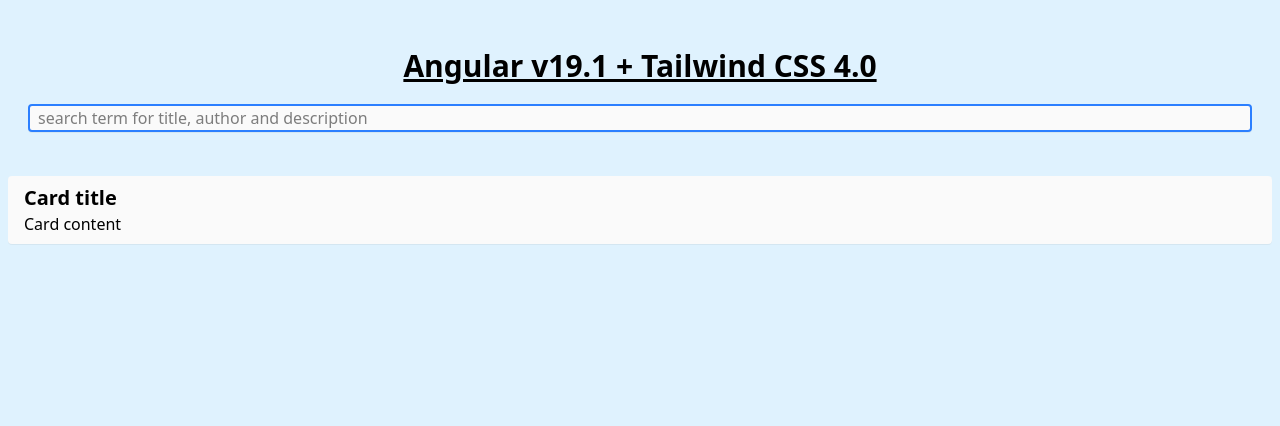
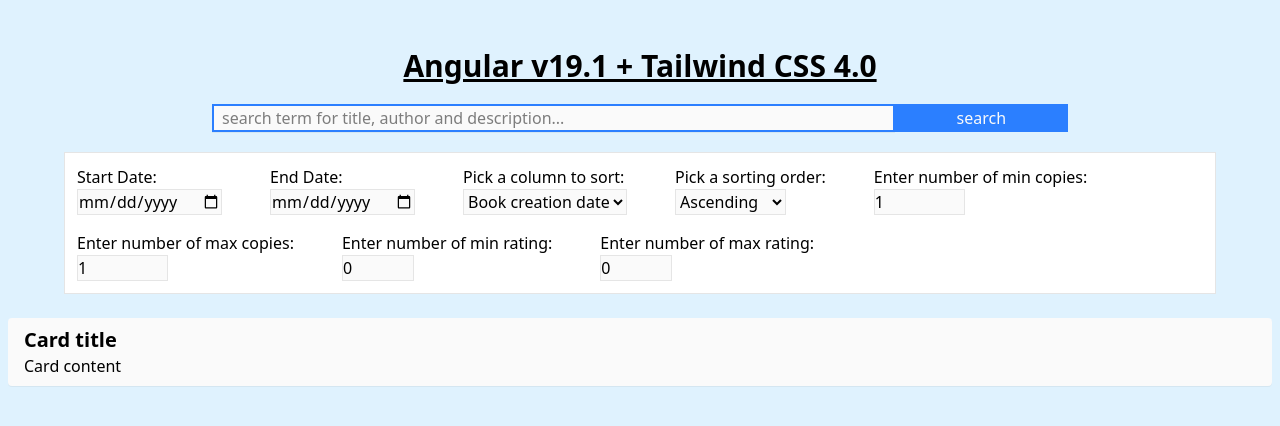
Before and after one commit to Averageasd/BookSearch-FE, an Angular app: page / in a window 1280 px wide. Shown: the top 426 px of the page. Built offline with nearby package versions, Linux system fonts and the light colour scheme.

Commit message:
finished form. will add validation tomorrow and endpoint tmr.

```diff
--- a/package.json
+++ b/package.json
@@ -19,7 +19,6 @@
     "@angular/router": "^19.2.0",
     "@tailwindcss/postcss": "^4.1.11",
     "rxjs": "~7.8.0",
-    "tslib": "^2.3.0",
     "zone.js": "~0.15.0"
   },
   "devDependencies": {
@@ -36,6 +35,7 @@
     "karma-jasmine-html-reporter": "~2.1.0",
     "postcss": "^8.5.6",
     "tailwindcss": "^4.1.11",
+    "tslib": "^2.8.1",
     "typescript": "~5.7.2"
   }
 }
--- a/src/app/app.component.html
+++ b/src/app/app.component.html
@@ -2,13 +2,103 @@
   <h1 class="text-3xl font-bold underline text-center mt-10">Angular v19.1 + Tailwind CSS 4.0</h1>
 </header>
 <main>
-  <form class="px-5 py-5">
-    <input
-      class="bg-neutral-50 px-2 rounded shadow-2xs w-full block border-2 border-blue-500"
-      placeholder="search term for title, author and description"
-      type="text"
-    />
-  </form>
+  <div class="max-w-4xl m-auto">
+      <form class="px-5 py-5 flex">
+        <input
+          class="bg-neutral-50 px-2 grow-4 shadow-2xs border-2 border-blue-500"
+          placeholder="search term for title, author and description..."
+          type="text"
+        />
+        <button class="text-neutral-50 bg-blue-500 px-2 grow-1">search</button>
+      </form>
+  </div>
+  <div class="bg-white max-w-6xl border-1 border-neutral-200 m-auto">
+    <form class="flex min-h-24 p-3 gap-x-12 gap-y-4 flex-wrap">
+
+      <div>
+        <label for="startDate">Start Date:</label>
+        <br>
+        <input class="border-1 border-neutral-200 bg-neutral-50" type="date" id="startDate" name="startDate">
+      </div>
+
+      <div>
+        <label for="startDate">End Date:</label>
+        <br>
+        <input class="border-1 border-neutral-200 bg-neutral-50" type="date" id="end date" name="endDate">
+      </div>
+
+      <div>
+        <label>Pick a column to sort:</label>
+        <br>
+        <select class="border-1 bg-neutral-50 border-neutral-200">
+          <option *ngFor="let sortColumn of sortColumns" [ngValue]="sortColumn.value">{{sortColumn.viewValue}}</option>
+        </select>
+      </div>
+
+      <div>
+        <label>Pick a sorting order:</label>
+        <br>
+        <select class="border-1 bg-neutral-50 border-neutral-200">
+          <option *ngFor="let sortOrder of sortOrders" [ngValue]="sortOrder.value">{{sortOrder.viewValue}}</option>
+        </select>
+      </div>
+
+      <div>
+        <label>Enter number of min copies:</label>
+        <br>
+        <input
+          class="border-1 bg-neutral-50 border-neutral-200"
+          placeholder="enter min copies"
+          type="number"
+          min="1"
+          value="1"
+          max="100"
+        />
+      </div>
+
+      <div>
+        <label>Enter number of max copies:</label>
+        <br>
+        <input
+          class="border-1 bg-neutral-50 border-neutral-200"
+          placeholder="enter max copies"
+          type="number"
+          value="1"
+          min="1"
+          max="100"
+        />
+      </div>
+
+      <div>
+        <label>Enter number of min rating:</label>
+        <br>
+        <input
+          class="border-1 bg-neutral-50 border-neutral-200"
+          placeholder="enter min copies"
+          type="number"
+          min="0"
+          value="0"
+          max="5"
+        />
+      </div>
+
+      <div>
+        <label>Enter number of max rating:</label>
+        <br>
+        <input
+          class="border-1 bg-neutral-50 border-neutral-200"
+          placeholder="enter max copies"
+          type="number"
+          value="0"
+          min="0"
+          max="5"
+        />
+      </div>
+
+    </form>
+  </div>
+
+
   <article class="book-card bg-neutral-50">
     <h4 class="text-xl font-bold">Card title</h4>
     <div>
--- a/src/app/app.component.ts
+++ b/src/app/app.component.ts
@@ -1,4 +1,6 @@
+import { CommonModule } from '@angular/common';
 import { Component } from '@angular/core';
+import { FormsModule } from '@angular/forms'
 
 interface SortOrder {
   value: string;
@@ -13,7 +15,7 @@
 @Component({
   selector: 'app-root',
   providers:[],
-  imports: [],
+  imports: [CommonModule, FormsModule],
   templateUrl: './app.component.html',
   styleUrls: ['./app.component.scss' ,'../styles.scss']
 })
```
Also changed, not shown: 1 other file (tests, documents, lock files or other folders).
